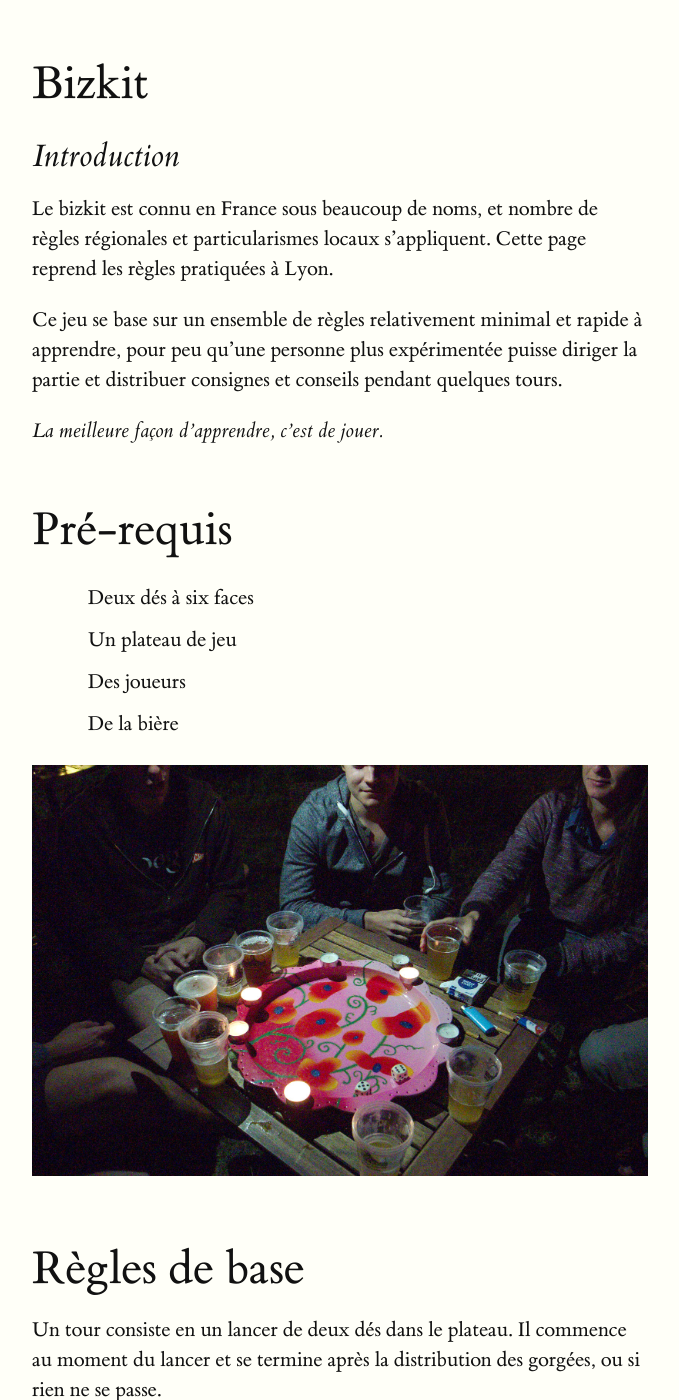
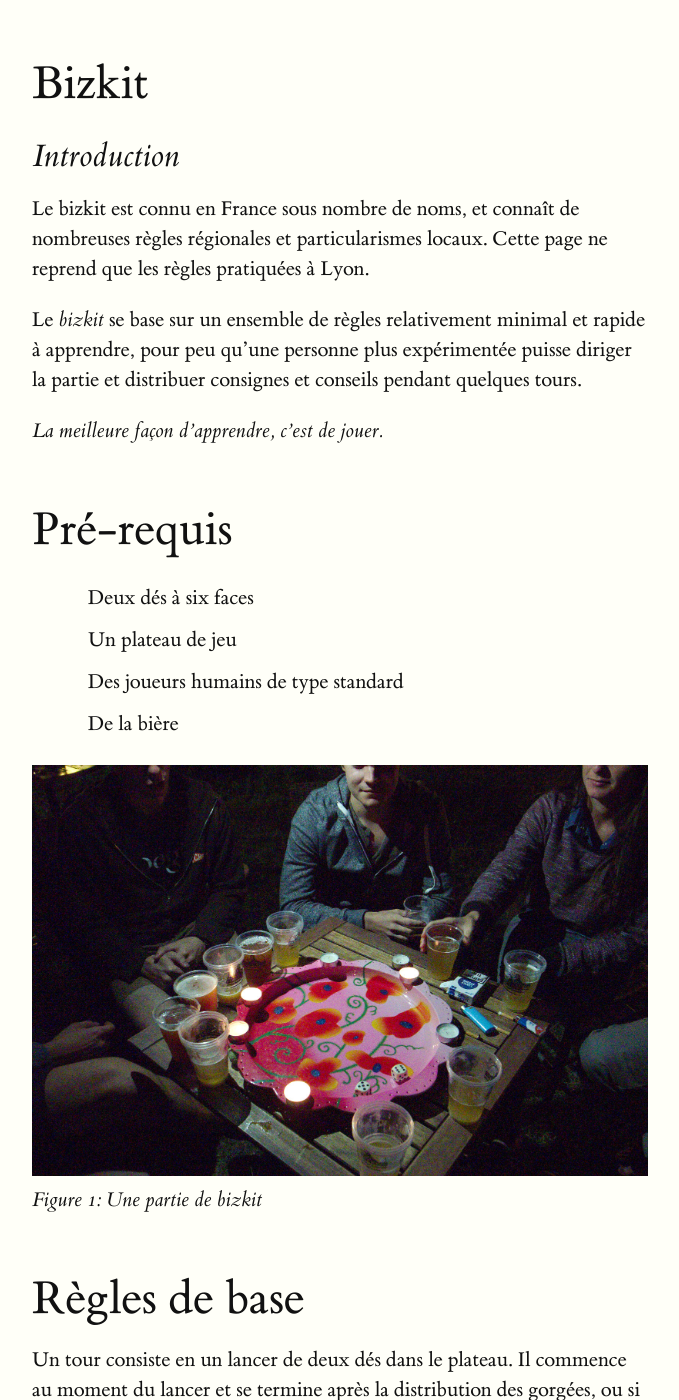
Before and after one commit to feston/bizkit, a Jekyll site: the page built from index.md, in a window 1280 px wide and 1400 px high. Shown: the whole window, without its empty margins (128-807 px from the left). Built offline with Jekyll 4.4.1, drawn with Linux system fonts in a browser that asks for light colours; some of the changed text lies outside the part shown.

Commit message:
Des mots.

```diff
--- a/index.md
+++ b/index.md
@@ -7,11 +7,11 @@ title: bizkit
 
 ## Introduction
 
-Le bizkit est connu en France sous beaucoup de noms, et nombre de règles
-régionales et particularismes locaux s'appliquent. Cette page reprend les règles
+Le bizkit est connu en France sous nombre de noms, et connaît de nombreuses règles
+régionales et particularismes locaux. Cette page ne reprend que les règles
 pratiquées à Lyon.
 
-Ce jeu se base sur un ensemble de règles relativement minimal et rapide à
+Le *bizkit* se base sur un ensemble de règles relativement minimal et rapide à
 apprendre, pour peu qu'une personne plus expérimentée puisse diriger la partie
 et distribuer consignes et conseils pendant quelques tours.
 
@@ -21,10 +21,11 @@ _La meilleure façon d'apprendre, c'est de jouer._
 
 * Deux dés à six faces
 * Un plateau de jeu
-* Des joueurs
+* Des joueurs humains de type standard
 * De la bière
 
 ![example]({{ site.baseurl }}/img/bizkit.jpg)
+*Figure 1: Une partie de bizkit*
 
 # Règles de base
 
@@ -59,9 +60,11 @@ chiffre doublé. <span class="sidenote">
 
 ## *9, 10, ou 11*: le cadran
 
-* Si la somme fait 9, le joueur précédant le lanceur boit une gorgée.
-* Le lanceur boit une gorgée si la somme fait 10.
-* Le joueur suivant le lanceur boit une gorgée sur le 11.
+Si la somme fait 9, le joueur précédant le lanceur boit une gorgée.
+
+Le lanceur boit une gorgée si la somme fait 10.
+
+Le joueur suivant le lanceur boit une gorgée sur le 11.
 
 ## *Double 6*: nouvelle règle
 
@@ -129,7 +132,7 @@ répertoriées ci-dessous.
 ## Casino
 
 Le joueur à qui est distribué une ou plusieurs gorgées peut, en annonçant
-"Casino!", les rejouer aux dés. Il lance un dé avant le joueur qui lui a décerné
+_&laquo;&nbsp;casino&nbsp;!&nbsp;&raquo;_ , les rejouer aux dés. Il lance un dé avant le joueur qui lui a décerné
 les dites gorgées. Le perdant<label class="margin-toggle sidenote-number"
 for="double"></label><input type="checkbox" id="sn-tufte-handout"
 class="margin-toggle"/> de ce duel <span class="sidenote">En cas d'égalité
```
Also changed, not shown: other parts of index.md (+4 -4 lines).
